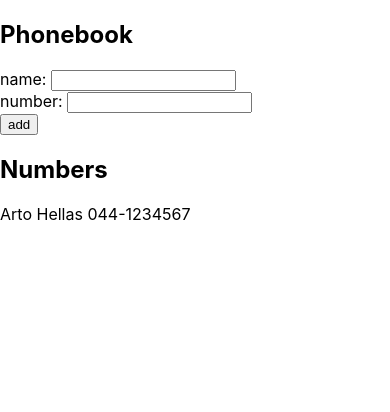
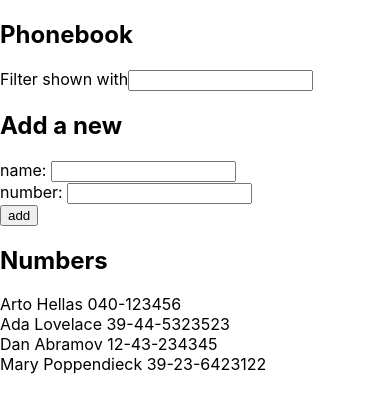
Before and after one commit to hien-cao/full-stack-Uni-Helsinki, a React (Create React App) app in the folder part2/phonebook/: page / in a window 390 px wide. Shown: the top 412 px of the page. Built offline with nearby package versions, Linux system fonts and the light colour scheme; the HTML template or start-up script is replaced by a standard one.

Commit message:
finish Phonebook Step4

```diff
--- a/part2/phonebook/src/App.js
+++ b/part2/phonebook/src/App.js
@@ -1,13 +1,27 @@
 import React, { useState } from 'react';
 
 const App = () => {
-  const [ persons, setPersons ] = useState([ { name: 'Arto Hellas', number: '044-1234567' } ]);
+  const [ persons, setPersons ] = useState([
+    { name: 'Arto Hellas', number: '040-123456' },
+    { name: 'Ada Lovelace', number: '39-44-5323523' },
+    { name: 'Dan Abramov', number: '12-43-234345' },
+    { name: 'Mary Poppendieck', number: '39-23-6423122' }
+  ]);
   const [ newName, setNewName ] = useState('');
   const [ newNumber, setNewNumber ] = useState('');
-
+  const [ filter, setFilter ] = useState('');
   return (
     <div>
       <h2>Phonebook</h2>
+      <div>
+        Filter shown with<input
+          onChange={(e) => {
+            setFilter(e.target.value);
+          }}
+          value={filter}
+        />
+      </div>
+      <h2>Add a new</h2>
       <form
         onSubmit={(e) => {
           e.preventDefault();
@@ -31,7 +45,7 @@
         </div>
       </form>
       <h2>Numbers</h2>
-      {persons.map((person) => (
+      {persons.filter((person) => person.name.toLowerCase().indexOf(filter.toLowerCase()) > -1).map((person) => (
         <div key={person.name}>
           {person.name} {person.number}
         </div>
```
